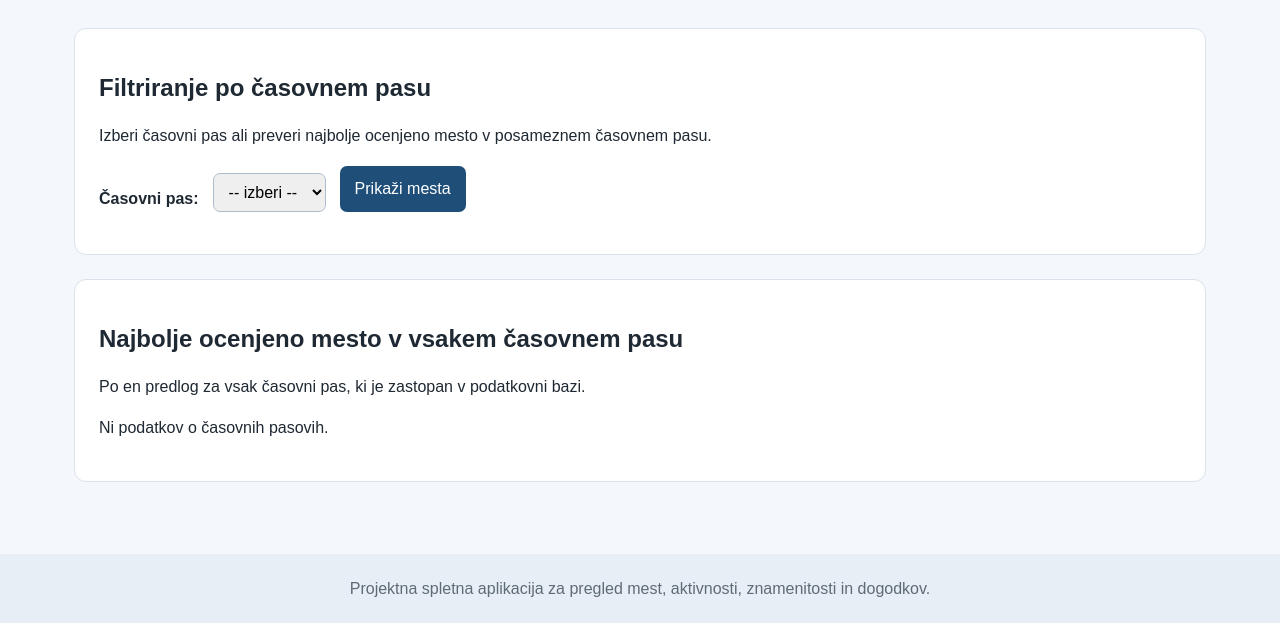
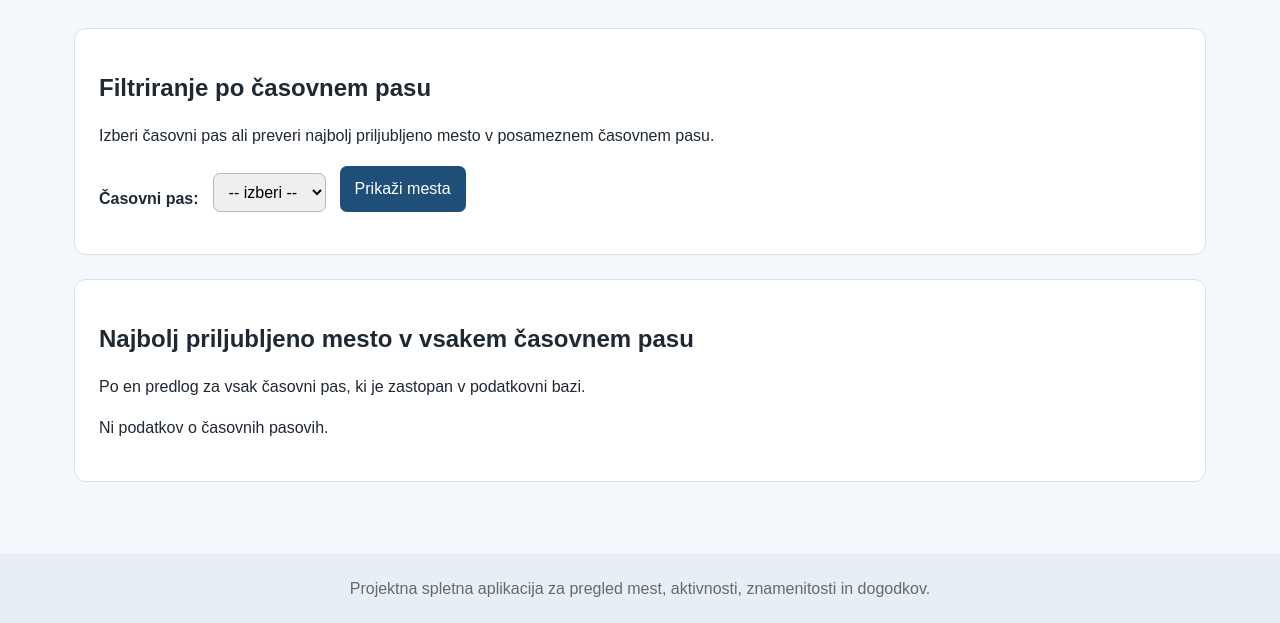
Before and after one commit to TepinaAna/Podatkovne-baze-vaje, a Flask app: page /casovni_pas in a window 1280 px wide. Shown: the part 64-687 px from the top of the page. Run offline with Flask 3, Linux system fonts and the light colour scheme; data that the repository does not hold is empty.

Commit message:
menjava najbolje ocenjeno in najbolj priljubljeno

```diff
--- a/templates/casovni_pas.html
+++ b/templates/casovni_pas.html
@@ -6,8 +6,8 @@
 <section>
     <h1>Filtriranje po časovnem pasu</h1>
     <p>
-        Izberi časovni pas ali preveri najbolje
-        ocenjeno mesto v posameznem časovnem pasu.
+        Izberi časovni pas ali preveri najbolj
+        priljubljeno mesto v posameznem časovnem pasu.
     </p>
     <form method="POST">
         <label for="pas">Časovni pas:</label>
@@ -39,8 +39,8 @@
     <h2>{{ izbran }}</h2>
     <p>
         Najdenih mest: {{ mesta|length }}.
-        Mesta so razvrščena od najbolje
-        ocenjenega naprej.
+        Mesta so razvrščena od najbolj
+        priljubljenega naprej.
     </p>
     {% if mesta %}
         {% for mesto in mesta %}
@@ -73,7 +73,7 @@
 {% endif %}
 <section>
     <h2>
-        Najbolje ocenjeno mesto
+        Najbolj priljubljeno mesto
         v vsakem časovnem pasu
     </h2>
     <p>
```
